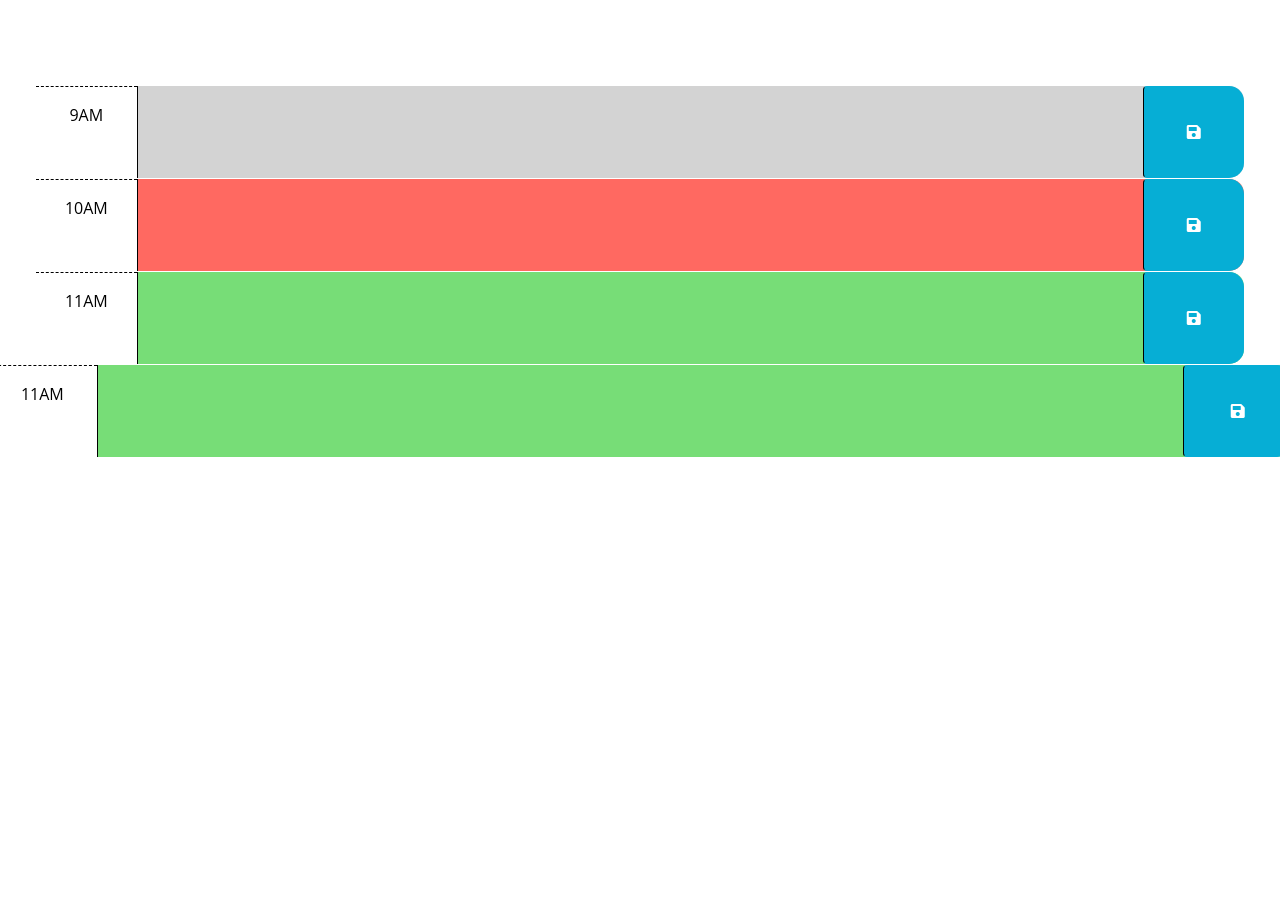
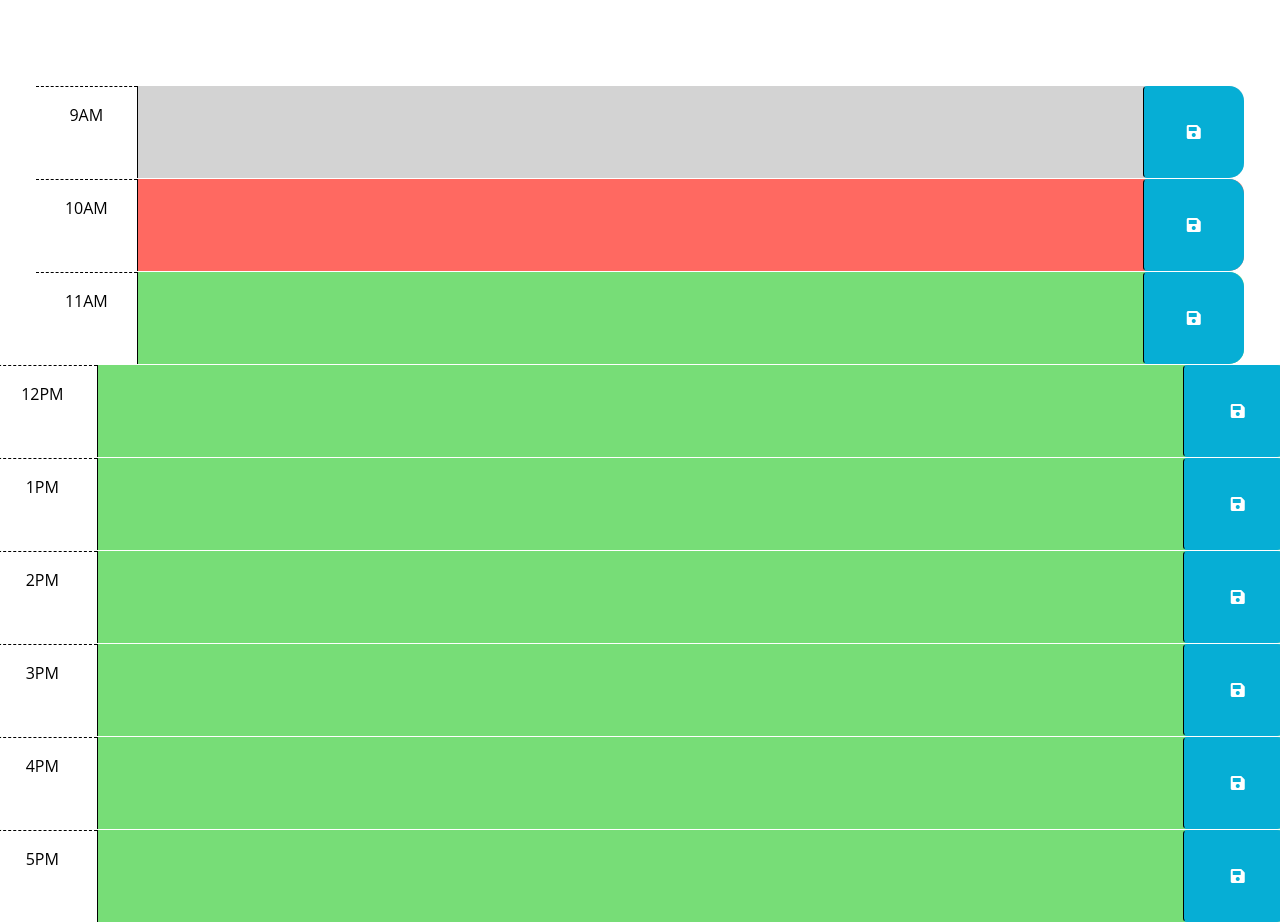
Before and after one commit to AmandaAina/Work-Day-Scheduler-, a plain HTML site: page index.html in a window 1280 px wide. Shown: the part 166-1088 px from the top of the page. Before the commit the page ends 800 px from the top, so only its background shows below. Drawn offline with nearby package versions, Linux system fonts and the light colour scheme.

Commit message:
Added time blocks

```diff
--- a/index.html
+++ b/index.html
@@ -71,13 +71,58 @@
 
     <!-- Example of a future time block. The "future" class adds a green background color. -->
     <div id="hour-12" class="row time-block future">
-      <div class="col-2 col-md-1 hour text-center py-3">11AM</div>
+      <div class="col-2 col-md-1 hour text-center py-3">12PM</div>
       <textarea class="col-8 col-md-10 description" rows="3"> </textarea>
       <button class="btn saveBtn col-2 col-md-1" aria-label="save">
         <i class="fas fa-save" aria-hidden="true"></i>
       </button>
     </div>
   </div>
+
+  <div id="hour-13" class="row time-block future">
+    <div class="col-2 col-md-1 hour text-center py-3">1PM</div>
+    <textarea class="col-8 col-md-10 description" rows="3"> </textarea>
+    <button class="btn saveBtn col-2 col-md-1" aria-label="save">
+      <i class="fas fa-save" aria-hidden="true"></i>
+    </button>
+  </div>
+</div>
+
+<div id="hour-14" class="row time-block future">
+  <div class="col-2 col-md-1 hour text-center py-3">2PM</div>
+  <textarea class="col-8 col-md-10 description" rows="3"> </textarea>
+  <button class="btn saveBtn col-2 col-md-1" aria-label="save">
+    <i class="fas fa-save" aria-hidden="true"></i>
+  </button>
+</div>
+</div>
+
+<div id="hour-15" class="row time-block future">
+  <div class="col-2 col-md-1 hour text-center py-3">3PM</div>
+  <textarea class="col-8 col-md-10 description" rows="3"> </textarea>
+  <button class="btn saveBtn col-2 col-md-1" aria-label="save">
+    <i class="fas fa-save" aria-hidden="true"></i>
+  </button>
+</div>
+</div>
+
+<div id="hour-16" class="row time-block future">
+  <div class="col-2 col-md-1 hour text-center py-3">4PM</div>
+  <textarea class="col-8 col-md-10 description" rows="3"> </textarea>
+  <button class="btn saveBtn col-2 col-md-1" aria-label="save">
+    <i class="fas fa-save" aria-hidden="true"></i>
+  </button>
+</div>
+</div>
+
+<div id="hour-17" class="row time-block future">
+  <div class="col-2 col-md-1 hour text-center py-3">5PM</div>
+  <textarea class="col-8 col-md-10 description" rows="3"> </textarea>
+  <button class="btn saveBtn col-2 col-md-1" aria-label="save">
+    <i class="fas fa-save" aria-hidden="true"></i>
+  </button>
+</div>
+</div>
 
 <!-- Add similar blocks for 1 PM, 2 PM, 3 PM, 4 PM, and 5 PM -->
 
```
